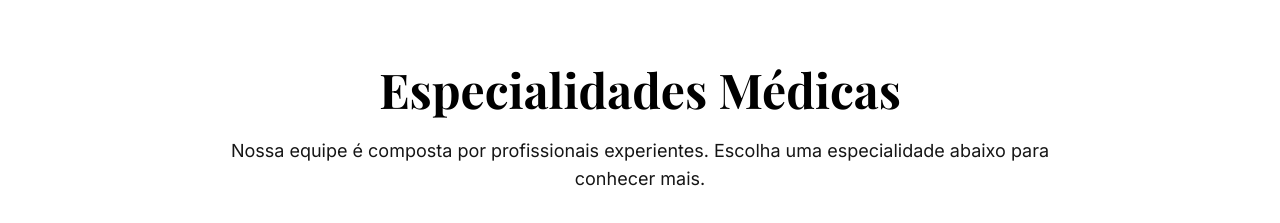
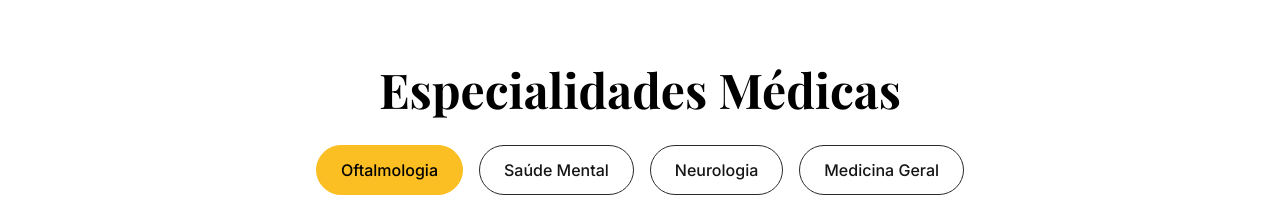
Before and after one commit to ascef182/clinic-iso, a React (Vite) app: page / in a window 1280 px wide. Shown: the part 2360-2583 px from the top of the page. Built offline with nearby package versions, Linux system fonts and the light colour scheme.

Commit message:
Code edited in Lovable Code Editor
Edited UI in Lovable

```diff
--- a/src/components/SpecialtiesSection.tsx
+++ b/src/components/SpecialtiesSection.tsx
@@ -110,7 +110,6 @@ export function SpecialtiesSection() {
             Especialidades Médicas
           </h2>
           <p className="text-lg text-custom-dark-gray max-w-4xl mx-auto mb-8">
-            Nossa equipe é composta por profissionais experientes. Escolha uma especialidade abaixo para conhecer mais.
           </p>
 
           <div className="flex flex-wrap justify-center gap-4 mb-12">
```
